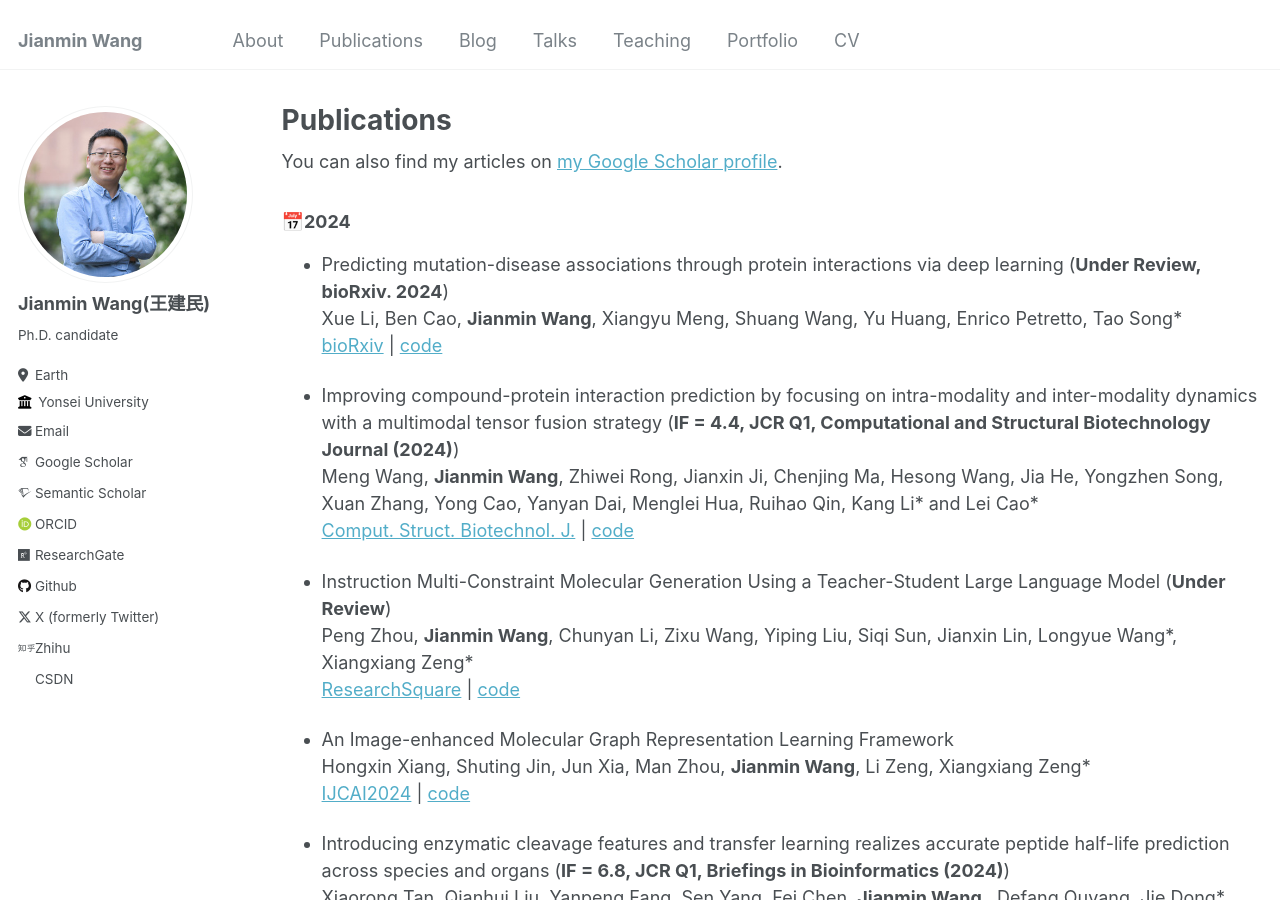
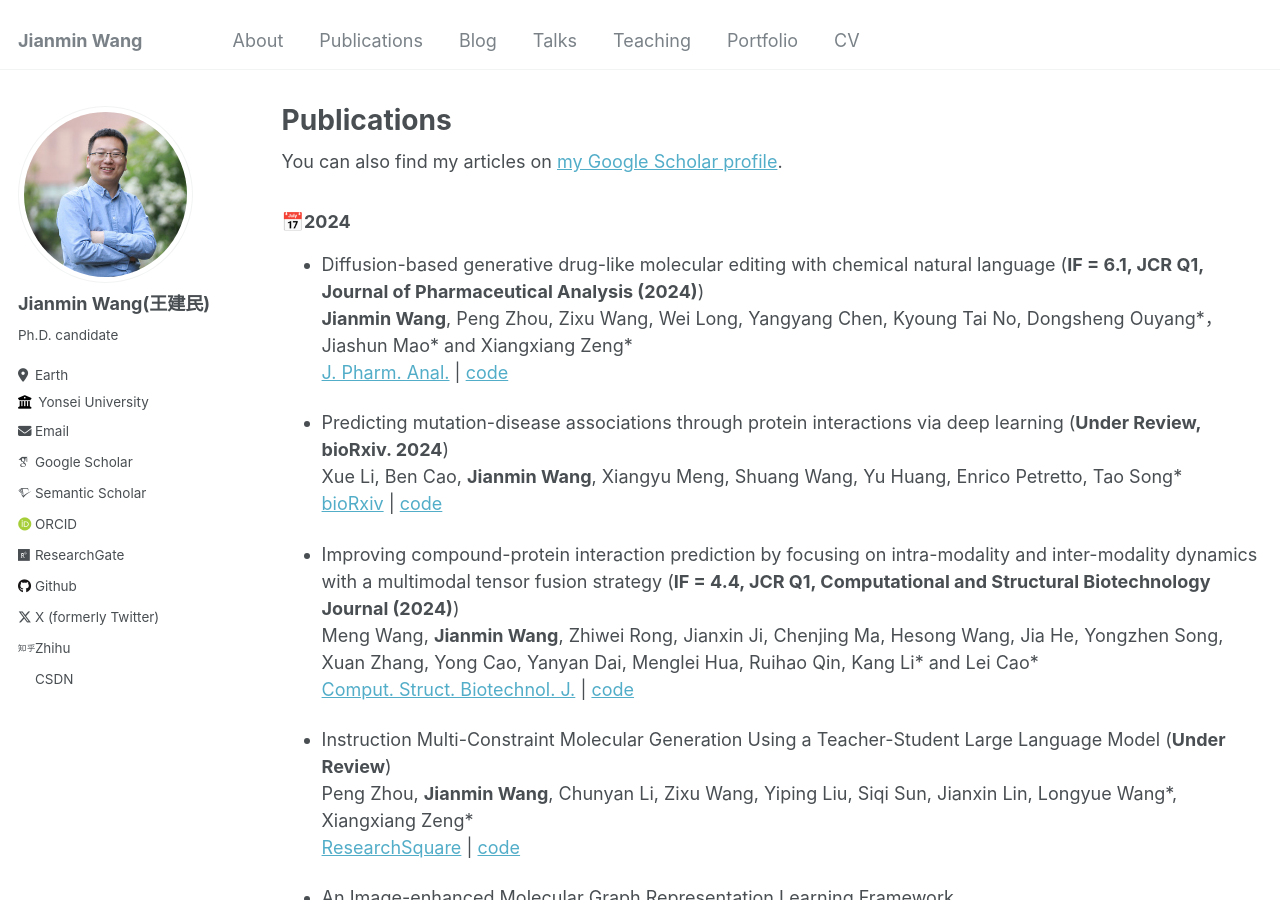
Before and after one commit to Jianmin2drugai/Jianmin2drugai.github.io, a Jekyll site: the page built from _pages/publications.md, in a window 1280 px wide and 900 px high. Built offline with Jekyll 4.4.1, drawn with Linux system fonts in a browser that asks for light colours; some web fonts are replaced.

Commit message:
Update publications.md

```diff
--- a/_pages/publications.md
+++ b/_pages/publications.md
@@ -16,6 +16,10 @@ author_profile: true
 {% endfor %}
 
 ### &#x1F4C5;2024
+
+*   Diffusion-based generative drug-like molecular editing with chemical natural language (**IF = 6.1, JCR Q1, Journal of Pharmaceutical Analysis (2024)**)
+    **Jianmin Wang**, Peng Zhou, Zixu Wang, Wei Long, Yangyang Chen, Kyoung Tai No, Dongsheng Ouyang\*，Jiashun Mao\* and Xiangxiang Zeng\*
+    [J. Pharm. Anal.](https://doi.org/10.1016/j.jpha.2024.101137) | [code](https://github.com/AspirinCode/DiffIUPAC)
 
 *   Predicting mutation-disease associations through protein interactions via deep learning (**Under Review, bioRxiv. 2024**)
     Xue Li, Ben Cao, **Jianmin Wang**, Xiangyu Meng, Shuang Wang, Yu Huang, Enrico Petretto, Tao Song\*
```
